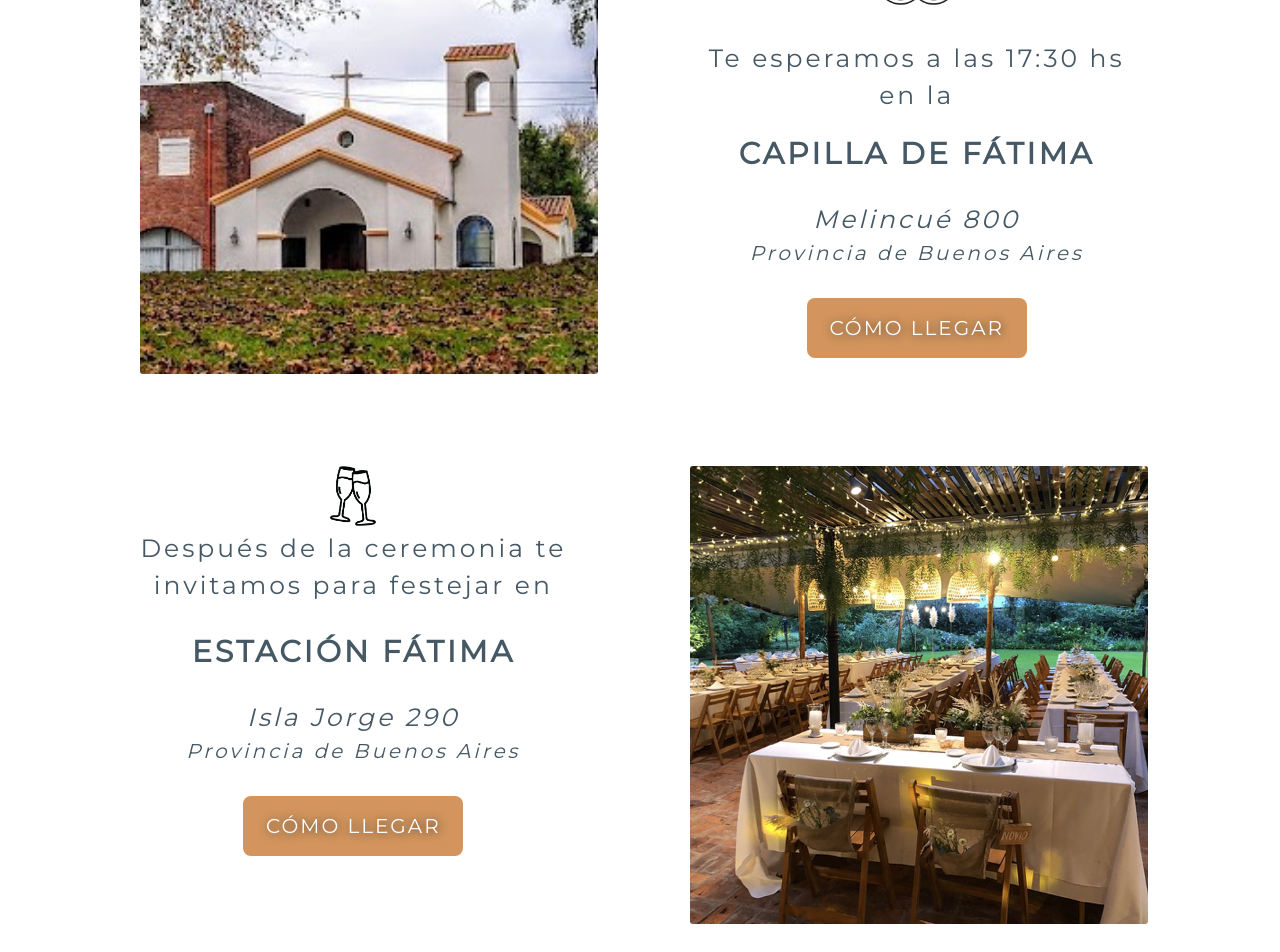
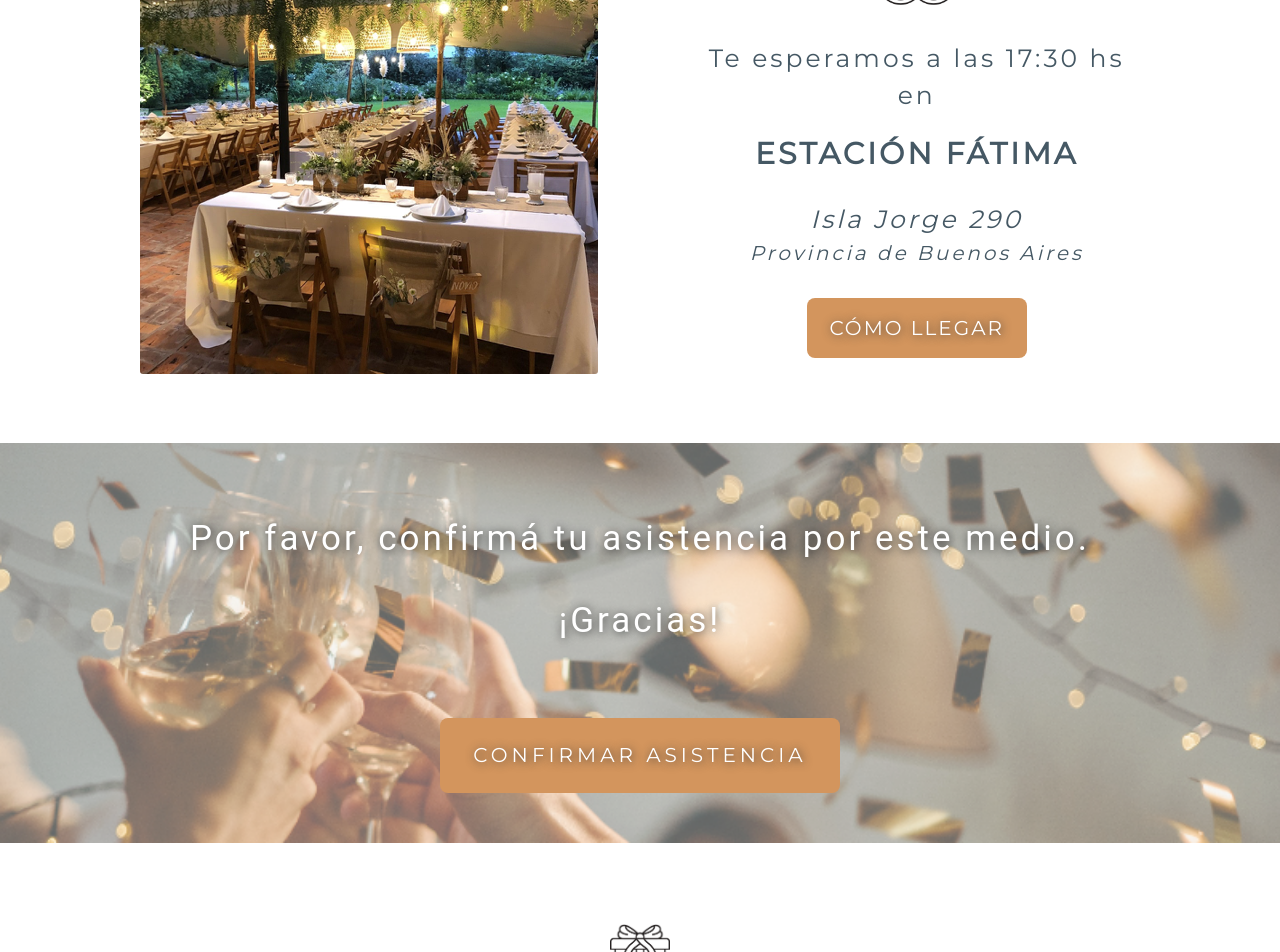
Before and after one commit to mfrk95/casamiento, a React (Create React App) app: page / in a window 1280 px wide. Shown: the part 980-1932 px from the top of the page. Built offline with nearby package versions, Linux system fonts and the light colour scheme.

Commit message:
Removido capilla de fátima

```diff
--- a/src/MainScreen.js
+++ b/src/MainScreen.js
@@ -36,48 +36,9 @@ export default function MainScreen() {
           </Grid>
           <Grid item style={{ marginTop: 20 }}>
             <Typography className={classes.teEsperamosFont}>
-              Te esperamos a las 17:30 hs en la
+              Te esperamos a las 17:00 hs en
             </Typography>
             <Typography className={classes.capillaFatimaFont}>
-              CAPILLA DE FÁTIMA
-            </Typography>
-            <Typography className={classes.islaFont}>Melincué 800</Typography>
-            <Typography className={classes.provinciaFont}>
-              Provincia de Buenos Aires
-            </Typography>
-            <Grid className={classes.comoLlegarGrid}>
-              <Button
-                target="_blank"
-                href="https://goo.gl/maps/WS49fus4UsNwGzug8"
-                className={classes.comoLlegarButton}
-              >
-                CÓMO LLEGAR
-              </Button>
-            </Grid>
-          </Grid>
-        </Grid>
-        <Grid xs={10} lg={3} xl={3} item className={classes.capillaGrid}>
-          <img
-            src={capillaFatima}
-            alt="capilla"
-            className={classes.capillaFoto}
-          />
-        </Grid>
-      </Grid>
-      <Grid container xs={12} className={classes.fatimaYCopas}>
-        <Grid container xs={12} lg={4} className={classes.copasConTextoGrid}>
-          <Grid item className={classes.champagneGrid}>
-            <img
-              src={champagne}
-              alt="champagne"
-              className={classes.champagneIcon}
-            />
-          </Grid>
-          <Grid item style={{ marginTop: 20 }}>
-            <Typography className={classes.losEsperamosFont}>
-              Después de la ceremonia te invitamos para festejar en
-            </Typography>
-            <Typography className={classes.estacionFatimaFont}>
               ESTACIÓN FÁTIMA
             </Typography>
             <Typography className={classes.islaFont}>Isla Jorge 290</Typography>
@@ -95,8 +56,8 @@ export default function MainScreen() {
             </Grid>
           </Grid>
         </Grid>
-        <Grid xs={10} lg={3} xl={3} item className={classes.fatimaGrid}>
-          <img src={fatima} alt="fatima" className={classes.fatimaFoto} />
+        <Grid xs={10} lg={3} xl={3} item className={classes.capillaGrid}>
+          <img src={fatima} alt="capilla" className={classes.capillaFoto} />
         </Grid>
       </Grid>
     </Grid>
@@ -106,11 +67,7 @@ export default function MainScreen() {
     <Grid xs={12}>
       <Grid container xs={12} className={classes.capillaYAnillos}>
         <Grid xs={10} md={6} lg={3} xl={3} item className={classes.capillaGrid}>
-          <img
-            src={capillaFatima}
-            alt="capilla"
-            className={classes.capillaFoto}
-          />
+          <img src={fatima} alt="capilla" className={classes.capillaFoto} />
         </Grid>
 
         <Grid
@@ -125,48 +82,9 @@ export default function MainScreen() {
           </Grid>
           <Grid item style={{ marginTop: 20 }}>
             <Typography className={classes.teEsperamosFont}>
-              Te esperamos a las 17:30 hs en la
+              Te esperamos a las 17:30 hs en
             </Typography>
             <Typography className={classes.capillaFatimaFont}>
-              CAPILLA DE FÁTIMA
-            </Typography>
-            <Typography className={classes.islaFont}>Melincué 800</Typography>
-            <Typography className={classes.provinciaFont}>
-              Provincia de Buenos Aires
-            </Typography>
-            <Grid className={classes.comoLlegarGrid}>
-              <Button
-                target="_blank"
-                href="https://goo.gl/maps/WS49fus4UsNwGzug8"
-                className={classes.comoLlegarButton}
-              >
-                CÓMO LLEGAR
-              </Button>
-            </Grid>
-          </Grid>
-        </Grid>
-      </Grid>
-
-      <Grid container xs={12} className={classes.fatimaYCopas}>
-        <Grid
-          container
-          xs={12}
-          md={6}
-          lg={4}
-          className={classes.copasConTextoGrid}
-        >
-          <Grid item className={classes.champagneGrid}>
-            <img
-              src={champagne}
-              alt="champagne"
-              className={classes.champagneIcon}
-            />
-          </Grid>
-          <Grid item>
-            <Typography className={classes.losEsperamosFont}>
-              Después de la ceremonia te invitamos para festejar en
-            </Typography>
-            <Typography className={classes.estacionFatimaFont}>
               ESTACIÓN FÁTIMA
             </Typography>
             <Typography className={classes.islaFont}>Isla Jorge 290</Typography>
@@ -183,9 +101,6 @@ export default function MainScreen() {
               </Button>
             </Grid>
           </Grid>
-        </Grid>
-        <Grid xs={10} lg={3} md={6} xl={3} item className={classes.fatimaGrid}>
-          <img src={fatima} alt="fatima" className={classes.fatimaFoto} />
         </Grid>
       </Grid>
     </Grid>
--- a/src/MainScreen.styles.js
+++ b/src/MainScreen.styles.js
@@ -295,16 +295,21 @@ const useStyles = makeStyles((theme) => ({
     [theme.breakpoints.only("xs")]: {
       height: "350px !important",
       textAlign: "center !important",
-      marginTop: "60px !important",
+      marginTop: "3% !important",
     },
     [theme.breakpoints.only("sm")]: {
       height: "600px !important",
       textAlign: "center !important",
-      marginTop: "100% !important",
+      marginTop: "50% !important",
+    },
+    [theme.breakpoints.only("md")]: {
+      height: "600px !important",
+      textAlign: "center !important",
+      marginTop: "10% !important",
     },
     height: 400,
     width: "inherit",
-    marginTop: 0,
+    marginTop: "6% !important",
     backgroundSize: "cover",
     backgroundImage: `url(${copas})`,
   },
```
